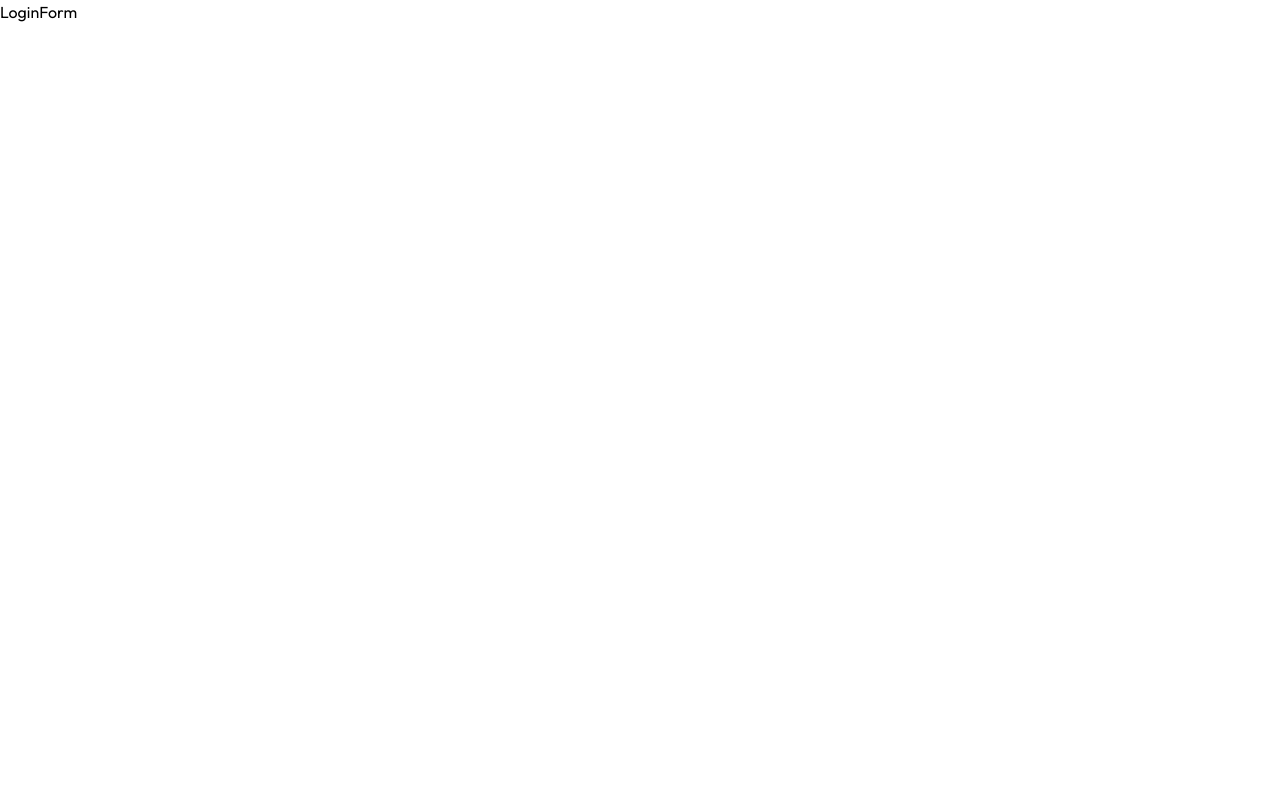
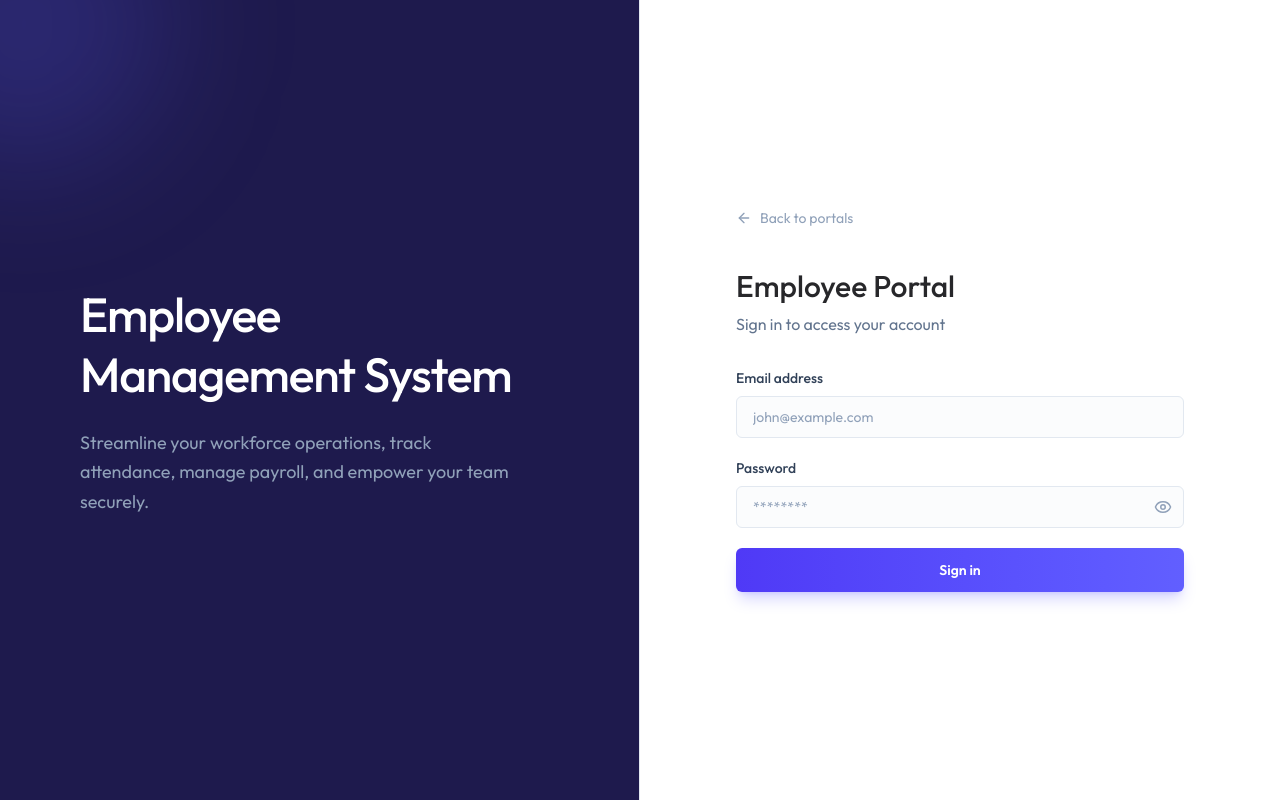
Before and after one commit to tacesept/fullstack-ems, a React (Vite) app in the folder client/: page /login/employee in a window 1280 px wide. Built offline with nearby package versions, Linux system fonts and the light colour scheme.

Commit message:
Add LoginForm and LoginLanding components with navigation and state management

```diff
--- a/client/package.json
+++ b/client/package.json
@@ -11,6 +11,7 @@
   },
   "dependencies": {
     "@tailwindcss/vite": "^4.2.4",
+    "lucide-react": "^1.14.0",
     "react": "^19.2.5",
     "react-dom": "^19.2.5",
     "react-hot-toast": "^2.6.0",
--- a/client/src/components/LoginForm.tsx
+++ b/client/src/components/LoginForm.tsx
@@ -1,3 +1,8 @@
+import { Link } from "react-router";
+import LoginLeftSide from "./LoginLeftSide";
+import { ArrowLeftIcon, EyeIcon, EyeOffIcon, Loader2Icon } from "lucide-react";
+import { useState } from "react";
+
 interface Props {
   role: string;
   title: string;
@@ -5,5 +10,90 @@
 }
 
 export default function LoginForm({ role, title, subtitle }: Props) {
-  return <div>LoginForm</div>;
+  const [email, setEmail] = useState("");
+  const [password, setPassword] = useState("");
+  const [showPassword, setShowPassword] = useState(false);
+  const [error, setError] = useState("");
+  const [loading, setLoading] = useState(false);
+
+  const handleSubmit = async (e) => {
+    e.preventDefault();
+  };
+  return (
+    <div className="min-h-screen flex flex-col md:flex-row">
+      <LoginLeftSide />
+      <div className="flex-1 flex items-center justify-center p-6 sm:p-12 bg-white">
+        <div className="w-full max-w-md animate-fade-in">
+          <Link
+            to="/login"
+            className="inline-flex items-center gap-2 text-slate-400 hover:text-slate-700 text-sm mb-10 transition-colors">
+            <ArrowLeftIcon size={16} /> Back to portals
+          </Link>
+          <div className="mb-8">
+            <h1 className="text-2xl sm:text-3xl font-medium text-zinc-800">
+              {title}
+            </h1>
+            <p className="text-slate-500 text-sm sm:text-base mt-2">
+              {subtitle}
+            </p>
+          </div>
+
+          {error && (
+            <div className="mb-6 p-4 bg-rose-50 border border-rose-200 text-rose-700 text-sm rounded-xl flex items-start gap-3">
+              <div className="size-1.5 rounded-full bg-rose-500 mt-1.5 shrink-0" />
+              {error}
+            </div>
+          )}
+
+          <form className="space-y-5" onSubmit={handleSubmit}>
+            <div>
+              <label className="block text-sm font-medium text-slate-700 mb-2">
+                Email address
+              </label>
+              <input
+                type="email"
+                value={email}
+                onChange={(e) => setEmail(e.target.value)}
+                placeholder="john@example.com"
+                required
+              />
+            </div>
+            <div>
+              <label className="block text-sm font-medium text-slate-700 mb-2">
+                Password
+              </label>
+              <div className="relative">
+                <input
+                  type={showPassword ? "text" : "password"}
+                  value={password}
+                  onChange={(e) => setPassword(e.target.value)}
+                  placeholder="********"
+                  required
+                  className="pr-11"
+                />
+                <button
+                  type="button"
+                  className="absolute right-3 top-1/2 -translate-y-1/2 text-slate-400 hover:text-slate-600 transition-colors"
+                  onClick={() => setShowPassword(!showPassword)}>
+                  {showPassword ? (
+                    <EyeOffIcon size={18} />
+                  ) : (
+                    <EyeIcon size={18} />
+                  )}
+                </button>
+              </div>
+            </div>
+
+            <button
+              type="submit"
+              disabled={loading}
+              className="w-full py-3 bg-linear-to-r from-indigo-600 to-indigo-500 text-white rounded-md text-sm font-semibold hover:from-indigo-700 hover:to-indigo-600 disabled:opacity-50 transition-all duration-200 shadow-lg shadow-indigo-500/25 active:scale-[0.98] flex items-center justify-center">
+              {loading && <Loader2Icon className="animate-spin size-4 mr-2" />}
+              Sign in
+            </button>
+          </form>
+        </div>
+      </div>
+    </div>
+  );
 }
--- /dev/null
+++ b/client/src/components/LoginLeftSide.tsx
@@ -0,0 +1,18 @@
+export default function LoginLeftSide() {
+  return (
+    <div className="hidden md:flex w-1/2 bg-indigo-950 relative overflow-hidden border-r border-slate-200">
+      <div className="absolute -top-30 -left-30 size-72 bg-indigo-500/20 rounded-full blur-3xl"></div>
+
+      <div className="relative z-10 flex flex-col items-start justify-center p-12 lg:p-20 size-full">
+        <h1 className="text-4xl lg:text-5xl font-medium text-white mb-6 leading-tight tracking-tight">
+          Employee
+          <br /> Management System
+        </h1>
+        <p className="text-slate-400 text-lg max-w-md leading-relaxed">
+          Streamline your workforce operations, track attendance, manage
+          payroll, and empower your team securely.
+        </p>
+      </div>
+    </div>
+  );
+}
--- a/client/src/pages/LoginLanding.tsx
+++ b/client/src/pages/LoginLanding.tsx
@@ -1,3 +1,63 @@
+import { ArrowRightIcon, ShieldIcon, UserIcon } from "lucide-react";
+import LoginLeftSide from "../components/LoginLeftSide";
+import { Link } from "react-router";
+
 export default function LoginLanding() {
-  return <div>LoginLanding</div>;
+  const portalOptions = [
+    {
+      to: "/login/admin",
+      title: "Admin Portal",
+      description:
+        "Manage employees, departments, payroll, and system configurations.",
+      icon: ShieldIcon,
+    },
+    {
+      to: "/login/employee",
+      title: "Employee Portal",
+      description:
+        "View your profile, track attendance, request time off, and access payslips.",
+      icon: UserIcon,
+    },
+  ];
+  return (
+    <div className="min-h-screen flex flex-col md:flex-row">
+      <LoginLeftSide />
+
+      <div className="w-full md:w-1/2 flex flex-col items-center justify-center p-6 sm:p-12 lg:p-16 relative overflow-y-auto min-h-screen">
+        <div className="w-full max-w-md animate-fade-in relative z-10">
+          {/* Header */}
+          <div className="mb-10 text-center md:text-left">
+            <h1 className="text-3xl font-medium text-slate-900 tracking-tight mb-3">
+              Welcome Back
+            </h1>
+            <p className="text-slate-500">
+              Select your portal to securely access the system
+            </p>
+          </div>
+
+          {/* Portals List */}
+          <div className="space-y-4">
+            {portalOptions.map((portal) => (
+              <Link
+                key={portal.to}
+                to={portal.to}
+                className="group block bg-slate-50 border border-slate-200 rounded-lg p-5 sm:p-6 transition-all duration-300 hover:border-indigo-400 hover:bg-indigo-50">
+                <div className="relative z-10 flex items-center justify-between gap-4 sm:gap-5">
+                  <h3 className="text-lg text-slate-800 group-hover:text-indigo-600 mb-1 transition-colors">
+                    {portal.title}
+                  </h3>
+                  <ArrowRightIcon className="size-4 text-slate-400 group-hover:text-indigo-600 group-hover:translate-x-1 transition-all duration-300" />
+                </div>
+              </Link>
+            ))}
+          </div>
+
+          {/* Footer */}
+          <div className="mt-12 text-center md:text-left text-sm text-slate-400">
+            <p>Ⓒ {new Date().getFullYear()} GreatStack. All right reserved.</p>
+          </div>
+        </div>
+      </div>
+    </div>
+  );
 }
```
Also changed, not shown: 1 other file (tests, documents, lock files or other folders).
